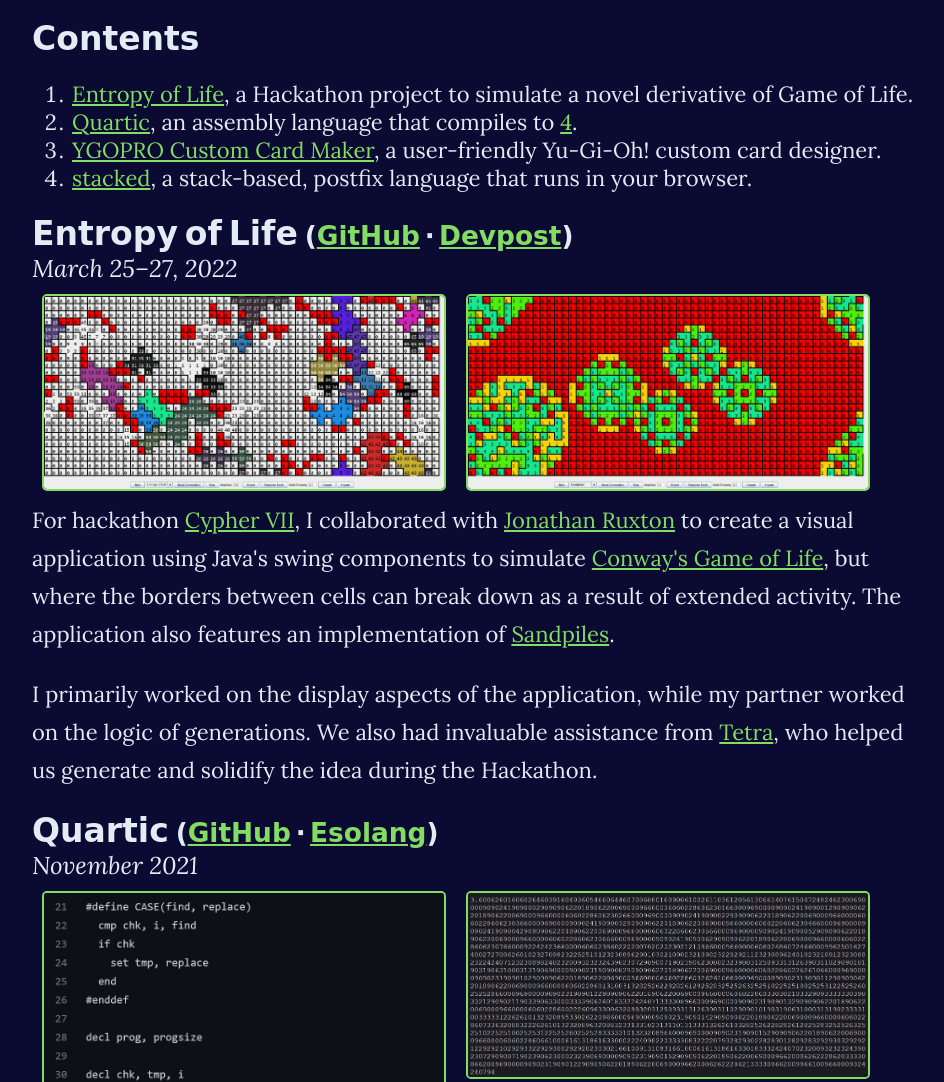
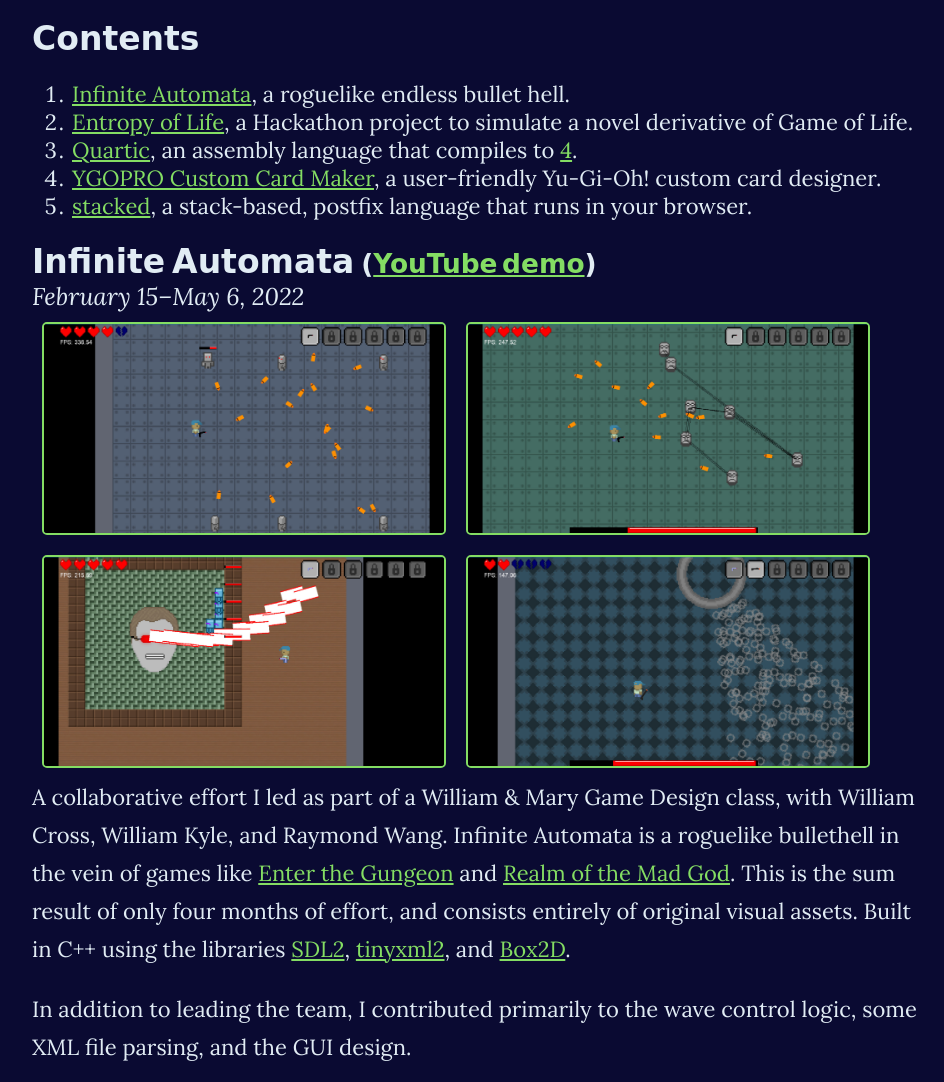
Before and after one commit to ConorOBrien-Foxx/conorobrien-foxx.github.io, a plain HTML site: page projects.html in a window 1280 px wide. Shown: the part 365-1447 px from the top of the page, without its empty margins (158-1102 px from the left). Drawn offline with Linux system fonts and the light colour scheme; a web font is replaced by a local one.

Commit message:
add infinite automata

```diff
--- a/projects.html
+++ b/projects.html
@@ -20,11 +20,23 @@
 
         <h2>Contents</h2>
         <ol>
+            <li><a href="#Infinite_Automata">Infinite Automata</a>, a roguelike endless bullet hell.</li>
             <li><a href="#Entropy_of_Life">Entropy of Life</a>, a Hackathon project to simulate a novel derivative of Game of Life.</li>
             <li><a href="#Quartic">Quartic</a>, an assembly language that compiles to <a href="https://esolangs.org/wiki/4">4</a>.</li>
             <li><a href="#YGOPRO_Custom_Card_Maker">YGOPRO Custom Card Maker</a>, a user-friendly Yu-Gi-Oh! custom card designer.</li>
             <li><a href="#stacked">stacked</a>, a stack-based, postfix language that runs in your browser.</li>
         </ol>
+
+        <h2 id="Infinite_Automata">Infinite Automata <span class="header-link">(<a href="https://youtu.be/GT_3CZaO3bY">YouTube demo</a>)</span></h2>
+        <span class="subtitle">February 15&ndash;May 6, 2022</span>
+        <div class="img-gallery">
+            <img src="./img/ia2.jpg" class="preview">
+            <img src="./img/ia3.jpg" class="preview">
+            <img src="./img/ia1.jpg" class="preview">
+            <img src="./img/ia4.jpg" class="preview">
+        </div>
+        <p>A collaborative effort I led as part of a William &amp; Mary Game Design class, with William Cross, William Kyle, and Raymond Wang. Infinite Automata is a roguelike bullethell in the vein of games like <a href="https://enterthegungeon.com/">Enter the Gungeon</a> and <a href="https://www.realmofthemadgod.com/">Realm of the Mad God</a>. This is the sum result of only four months of effort, and consists entirely of original visual assets. Built in C++ using the libraries <a href="https://www.libsdl.org/">SDL2</a>, <a href="https://github.com/leethomason/tinyxml2">tinyxml2</a>, and <a href="https://box2d.org/">Box2D</a>.</p>
+        <p>In addition to leading the team, I contributed primarily to the wave control logic, some XML file parsing, and the GUI design.</p>
 
         <h2 id="Entropy_of_Life">Entropy of Life <span class="header-link">(<a href="https://github.com/ConorOBrien-Foxx/GameOfLifeDerivatives">GitHub</a> &sdot; <a href="https://devpost.com/software/game-of-life-derivatives">Devpost</a>)</span></h2>
         <span class="subtitle">March 25&ndash;27, 2022</span>
```
Also changed, not shown: img/ia1.jpg (added), img/ia2.jpg (added), img/ia3.jpg (added), img/ia4.jpg (added).
